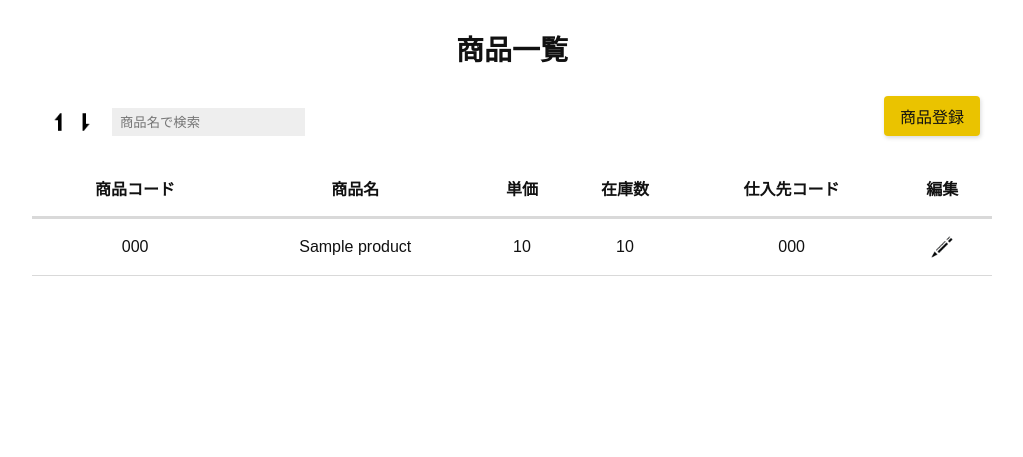
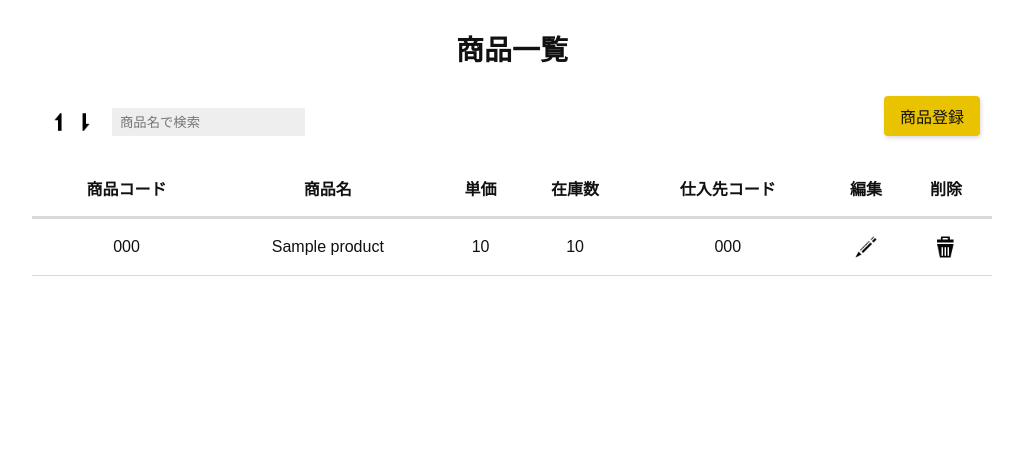
Before and after one commit to kazukitidesu4649/php-db-app, a PHP site: page /read.php in a window 1280 px wide. Shown: the part 56-513 px from the top of the page, without its empty margins (128-1151 px from the left). Run offline with PHP 8.4, Linux system fonts and the light colour scheme; tables that the repository leaves empty or names only in its code hold one stand-in row (values such as "Sample post").

Commit message:
delete.phpを作成

```diff
--- a/css/style.css
+++ b/css/style.css
@@ -167,7 +167,8 @@ footer {
   color: #28a745;
 }
 
-.edit-icon {
+.edit-icon,
+.delete-icon {
   height: 1.5rem;
   vertical-align: top;
 }
--- a/read.php
+++ b/read.php
@@ -100,6 +100,7 @@
                         <th>在庫数</th>
                         <th>仕入先コード</th>
                         <th>編集</th>
+                        <th>削除</th>
                     </tr>
                     <?php
                     // 配列の出力 foreach
@@ -112,6 +113,7 @@
                             <td>{$product['stock_quantity']}</td>
                             <td>{$product['vendor_code']}</td>
                             <td><a href='update.php?id={$product['id']}'><img src='images/edit.png' alt='編集' class='edit-icon'></a></td>
+                            <td><a href='delete.php?id={$product['id']}'><img src='images/delete.png' alt='削除' class='delete-icon'></a></td>
                             </td>
                             </tr>
                       ";
```
Also changed, not shown: delete.php (added).
